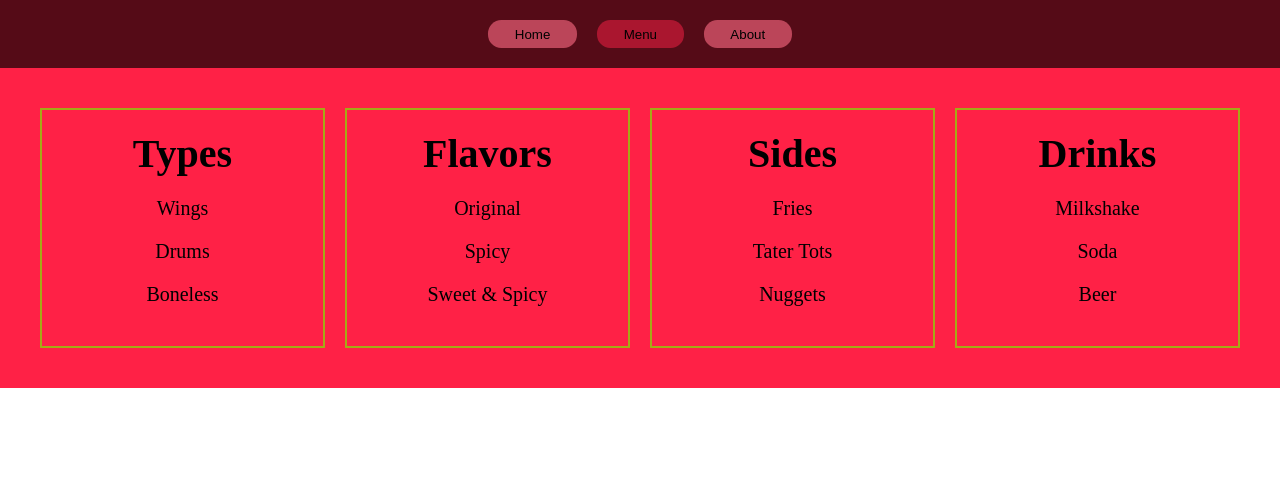
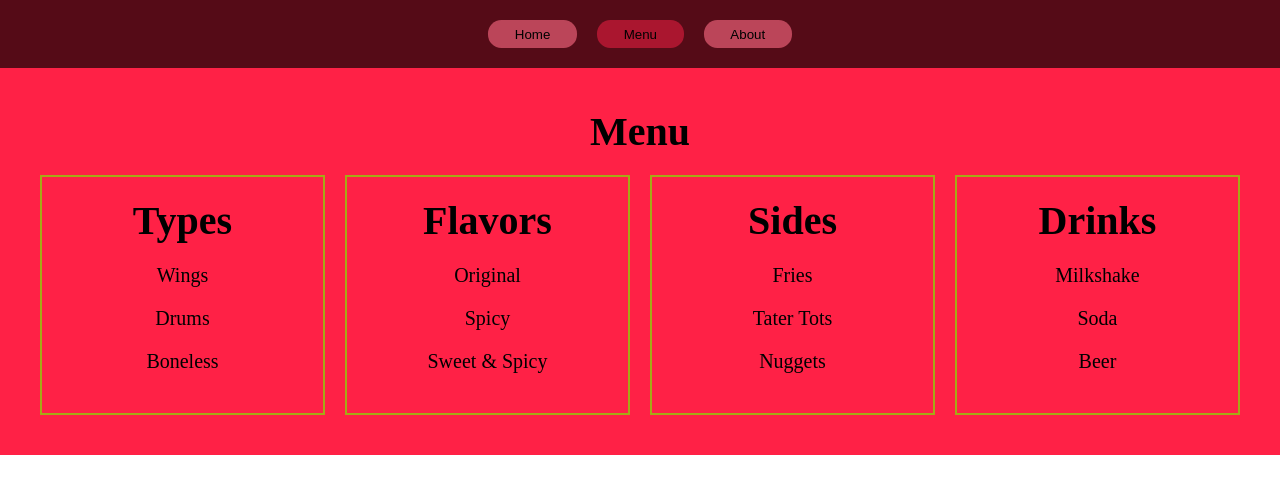
Before and after one commit to csdropout/restaurant-page, a website built with webpack: page src/template.html in a window 1280 px wide. Both pictures are taken after a click on the button "Menu". Built offline with nearby package versions, Linux system fonts and the light colour scheme.

Commit message:
Add menu heading

```diff
--- a/src/load-menu.js
+++ b/src/load-menu.js
@@ -2,8 +2,12 @@ export default function loadMenu() {
     const contentDiv = document.querySelector("div#content");
 
     const menuDiv = document.createElement("div");
-    menuDiv.classList.add("menu")
+    menuDiv.classList.add("menu-container");
+    const menuHeading = document.createElement("h1");
+    menuHeading.textContent = "Menu";
 
+    const menuItemsContainer = document.createElement("div");
+    menuItemsContainer.classList.add("menu")
     // Types (Wing, Drums, Boneless)
     const typeDiv = document.createElement("div");
     const typeHeading = document.createElement("p");
@@ -66,6 +70,7 @@ export default function loadMenu() {
 
     // Reset
     contentDiv.textContent = "";
-    menuDiv.append(typeDiv, flavorDiv, sidesDiv, drinksDiv);
+    menuItemsContainer.append(typeDiv, flavorDiv, sidesDiv, drinksDiv);
+    menuDiv.append(menuHeading, menuItemsContainer);
     contentDiv.append(menuDiv);
 }
--- a/src/styles.css
+++ b/src/styles.css
@@ -44,6 +44,12 @@ nav button {
     font-weight: 700;
 }
 
+.menu-container {
+    display: flex;
+    flex-direction: column;
+    gap: 1em;
+}
+
 .menu {
     display: flex;
     justify-content: center;
```
